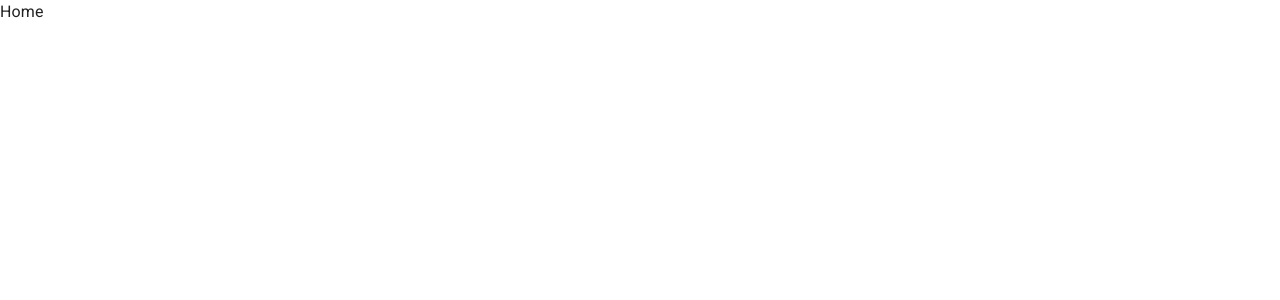
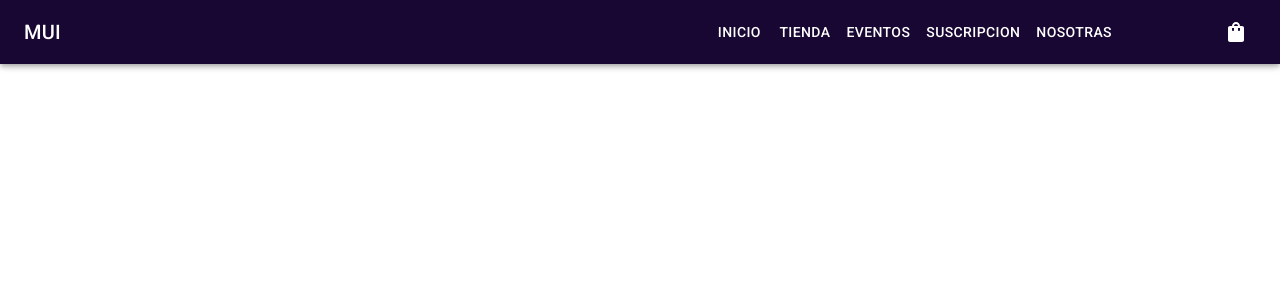
Before and after one commit to MicaCabrera/lasfloresdesusi, a React (Vite) app: page / in a window 1280 px wide. Shown: the top 300 px of the page. Built offline with nearby package versions, Linux system fonts and the light colour scheme.

Commit message:
Nav y Cart

```diff
--- a/package.json
+++ b/package.json
@@ -13,8 +13,8 @@
     "@emotion/react": "^11.11.4",
     "@emotion/styled": "^11.11.5",
     "@fontsource/roboto": "^5.0.13",
-    "@mui/icons-material": "^5.15.19",
-    "@mui/material": "^5.15.19",
+    "@mui/icons-material": "^5.15.20",
+    "@mui/material": "^5.15.20",
     "react": "^18.2.0",
     "react-dom": "^18.2.0"
   },
--- /dev/null
+++ b/src/components/CartDrawer.jsx
@@ -0,0 +1,44 @@
+
+import PropTypes from 'prop-types';
+import Box from '@mui/material/Box';
+import Drawer from '@mui/material/Drawer';
+import Typography from '@mui/material/Typography';
+import Divider from '@mui/material/Divider';
+import List from '@mui/material/List';
+import ListItem from '@mui/material/ListItem';
+import ListItemText from '@mui/material/ListItemText';
+
+const CartDrawer = ({ open, onClose }) => {
+  return (
+    <Drawer
+      anchor="right"
+      open={open}
+      onClose={onClose}
+      sx={{
+        '& .MuiDrawer-paper': { boxSizing: 'border-box', width: 300 },
+      }}
+    >
+      <Box sx={{ width: 300, textAlign: 'center' }}>
+        <Typography variant="h6" sx={{ my: 2 }}>
+          Productos
+        </Typography>
+        <Divider />
+        <List>
+          <ListItem>
+            <ListItemText primary="Producto 1" />
+          </ListItem>
+          <ListItem>
+            <ListItemText primary="Producto 2" />
+          </ListItem>
+        </List>
+      </Box>
+    </Drawer>
+  );
+};
+
+CartDrawer.propTypes = {
+  open: PropTypes.bool.isRequired,
+  onClose: PropTypes.func.isRequired,
+};
+
+export default CartDrawer;
--- a/src/components/Nav.jsx
+++ b/src/components/Nav.jsx
@@ -1,7 +1,116 @@
+import * as React from 'react';
+import PropTypes from 'prop-types';
+import AppBar from '@mui/material/AppBar';
+import Box from '@mui/material/Box';
+import CssBaseline from '@mui/material/CssBaseline';
+import Divider from '@mui/material/Divider';
+import Drawer from '@mui/material/Drawer';
+import IconButton from '@mui/material/IconButton';
+import List from '@mui/material/List';
+import ListItem from '@mui/material/ListItem';
+import ListItemButton from '@mui/material/ListItemButton';
+import ListItemText from '@mui/material/ListItemText';
+import MenuIcon from '@mui/icons-material/Menu';
+import Toolbar from '@mui/material/Toolbar';
+import Typography from '@mui/material/Typography';
+import Button from '@mui/material/Button';
+import ShoppingBagIcon from '@mui/icons-material/ShoppingBag';
+import CartDrawer from './CartDrawer';
 
+const drawerWidth = 240;
+const navItems = ['Inicio', 'Tienda', 'Eventos', 'Suscripcion', 'Nosotras'];
 
 export const Nav = () => {
+  const [mobileOpen, setMobileOpen] = React.useState(false);
+  const [cartOpen, setCartOpen] = React.useState(false);
+
+  const handleDrawerToggle = () => {
+    setMobileOpen((prevState) => !prevState);
+  };
+
+  const handleCartToggle = () => {
+    setCartOpen((prevState) => !prevState);
+  };
+
+  const drawer = (
+    <Box onClick={handleDrawerToggle} sx={{ textAlign: 'center' }}>
+      <Typography variant="h6" sx={{ my: 2 }}>
+        MUI
+      </Typography>
+      <Divider />
+      <List>
+        {navItems.map((item) => (
+          <ListItem key={item} disablePadding>
+            <ListItemButton sx={{ textAlign: 'center' }}>
+              <ListItemText primary={item} />
+            </ListItemButton>
+          </ListItem>
+        ))}
+      </List>
+    </Box>
+  );
+
   return (
-    <div>Nav</div>
-  )
-}
+    <Box sx={{ display: 'flex' }}>
+      <CssBaseline />
+      <AppBar component="nav">
+        <Toolbar sx={{ justifyContent: 'space-between' }}>
+          <IconButton
+            color="inherit"
+            aria-label="open drawer"
+            edge="start"
+            onClick={handleDrawerToggle}
+            sx={{ display: { sm: 'none' } }}
+          >
+            <MenuIcon />
+          </IconButton>
+          <Typography
+            variant="h6"
+            component="div"
+            sx={{ flexGrow: 1, display: { xs: 'none', sm: 'block' } }}
+          >
+            MUI
+          </Typography>
+          <Box sx={{ display: { xs: 'none', sm: 'block' } }}>
+            {navItems.map((item) => (
+              <Button key={item} sx={{ color: '#fff' }}>
+                {item}
+              </Button>
+            ))}
+          </Box>
+          <IconButton
+            color="inherit"
+            sx={{
+              ml: { sm: 12 },
+              order: { xs: 1, sm: 0 },
+            }}
+            onClick={handleCartToggle}
+          >
+            <ShoppingBagIcon />
+          </IconButton>
+        </Toolbar>
+      </AppBar>
+      <nav>
+        <Drawer
+          variant="temporary"
+          open={mobileOpen}
+          onClose={handleDrawerToggle}
+          ModalProps={{
+            keepMounted: true,
+          }}
+          sx={{
+            display: { xs: 'block', sm: 'none' },
+            '& .MuiDrawer-paper': { boxSizing: 'border-box', width: drawerWidth },
+          }}
+        >
+          {drawer}
+        </Drawer>
+      </nav>
+      <CartDrawer open={cartOpen} onClose={handleCartToggle} />
+    </Box>
+  );
+};
+
+Nav.propTypes = {
+  window: PropTypes.func,
+};
--- a/src/pages/Home.jsx
+++ b/src/pages/Home.jsx
@@ -1,5 +1,9 @@
+import { Nav } from "../components/Nav"
+
   export const Home = () => {
   return (
-    <div>Home</div>
+    <div>
+<Nav />
+    </div>
   )
 }
```
Also changed, not shown: 1 other file (tests, documents, lock files or other folders).
